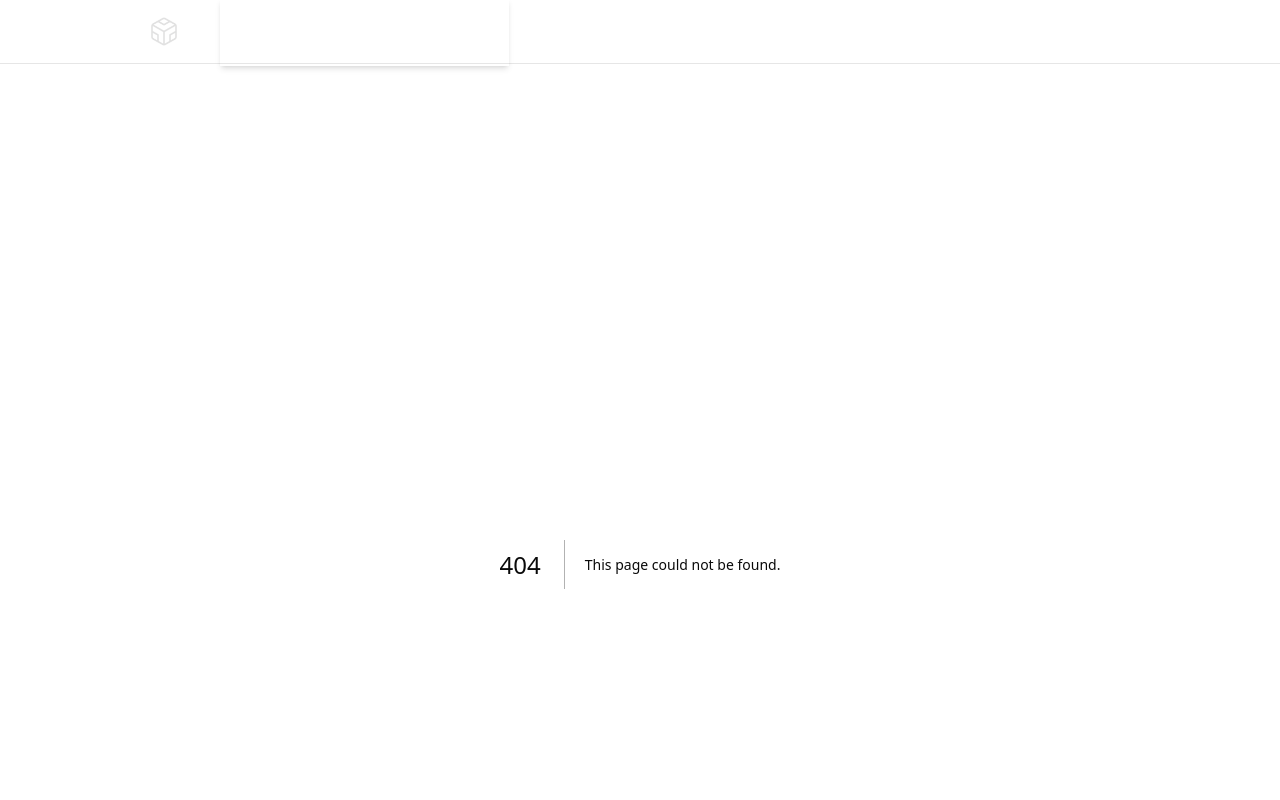
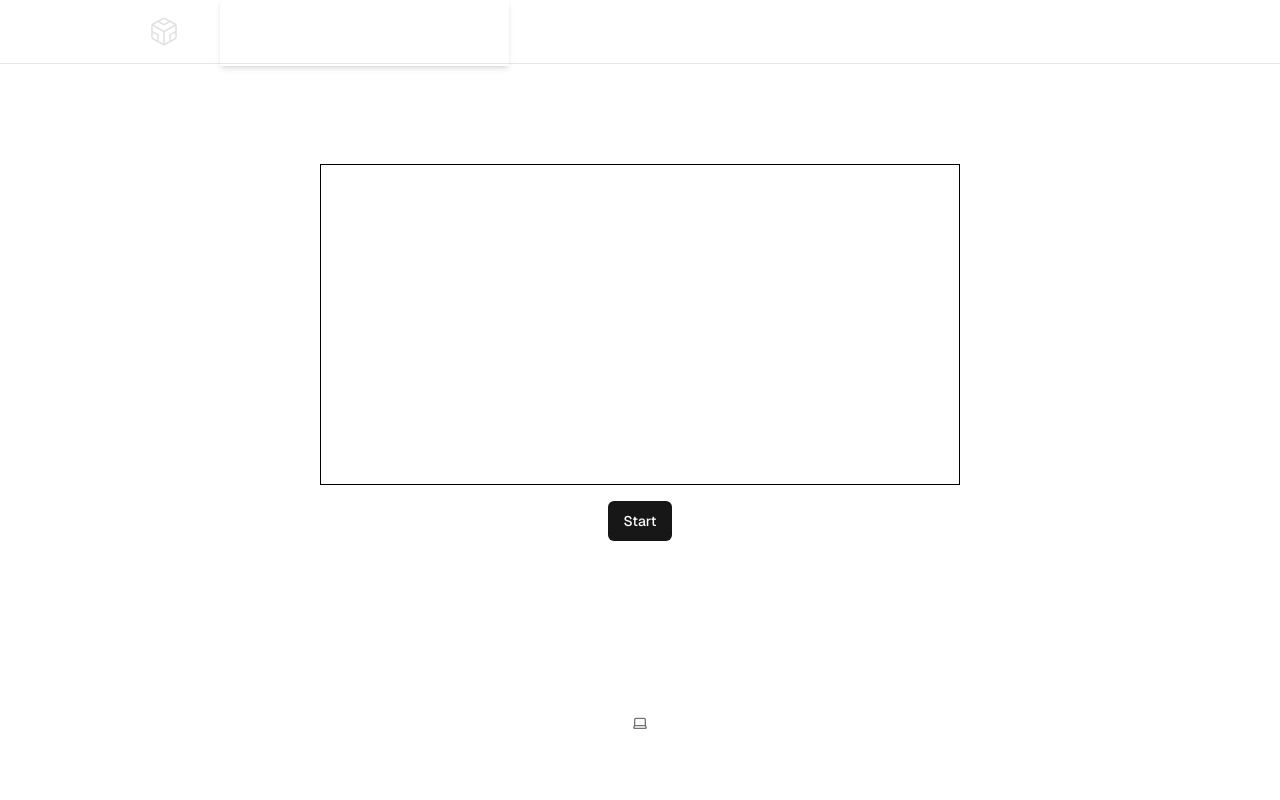
Before and after one commit to ASCEND-EchoAce/echoace-fullstack, a Next.js app in the folder frontend/: page /dashboard/interview in a window 1280 px wide. Before the commit this address had no page. Shown: the top 800 px of the page. Built offline with nearby package versions, Linux system fonts and the light colour scheme; no server answers.

Commit message:
interviewing camera (#5)

```diff
--- a/frontend/app/actions.ts
+++ b/frontend/app/actions.ts
@@ -144,7 +144,7 @@ export const startInterviewAction = async () => {
     return redirect('/sign-in');
   }
 
-  return redirect('/dashboard/during-interview');
+  return redirect('/dashboard/interview');
 };
 
 export const endInterviewAction = async () => {
--- /dev/null
+++ b/frontend/app/dashboard/interview/page.tsx
@@ -0,0 +1,85 @@
+'use client';
+
+import { Button } from '../../../components/ui/button';
+import { useEffect, useRef, useState } from 'react';
+
+export default function Interview() {
+  const [isRecording, setIsRecording] = useState(false);
+  const [mediaRecorder, setMediaRecorder] = useState<MediaRecorder | undefined>();
+  const [audioURL, setAudioURL] = useState<string>('');
+  const videoRef = useRef<HTMLVideoElement>(null);
+
+  useEffect(() => {
+    const startVideo = async () => {
+      try {
+        const stream = await navigator.mediaDevices.getUserMedia({
+          video: true
+        });
+        if (videoRef.current) {
+          videoRef.current.srcObject = stream;
+        }
+      } catch (err) {
+        console.error('Error accessing webcam: ', err);
+      }
+    };
+
+    startVideo();
+
+    return () => {
+      if (videoRef.current && videoRef.current.srcObject) {
+        const stream = videoRef.current.srcObject as MediaStream;
+        stream.getTracks().forEach((track) => track.stop());
+      }
+    };
+  }, []);
+
+  const handleStartRecording = async () => {
+    try {
+      const stream = await navigator.mediaDevices.getUserMedia({ audio: true });
+      const recorder = new MediaRecorder(stream);
+      const audioChunks: Blob[] = [];
+
+      recorder.ondataavailable = (event) => {
+        audioChunks.push(event.data);
+      };
+
+      recorder.onstop = async () => {
+        const audioBlob = new Blob(audioChunks, { type: 'audio/wav' });
+        const formData = new FormData();
+        formData.append('audio', audioBlob);
+
+        // make http request
+      };
+
+      recorder.start();
+      setMediaRecorder(recorder);
+      setIsRecording(true);
+    } catch (error) {
+      console.error('Error accessing microphone:', error);
+      alert('Error: Could not access microphone.');
+    }
+  };
+
+  const handleStopRecording = () => {
+    if (mediaRecorder) {
+      mediaRecorder.stop();
+      setIsRecording(false);
+    }
+  };
+
+  return (
+    <div className="h-full flex flex-col gap-4 justify-center items-center">
+      <video
+        ref={videoRef}
+        autoPlay
+        muted
+        width="640"
+        height="480"
+        style={{ border: '1px solid black' }}
+      />
+      <Button onClick={isRecording ? handleStopRecording : handleStartRecording}>
+        {isRecording ? 'Stop' : 'Start'}
+      </Button>
+    </div>
+  );
+}
```
